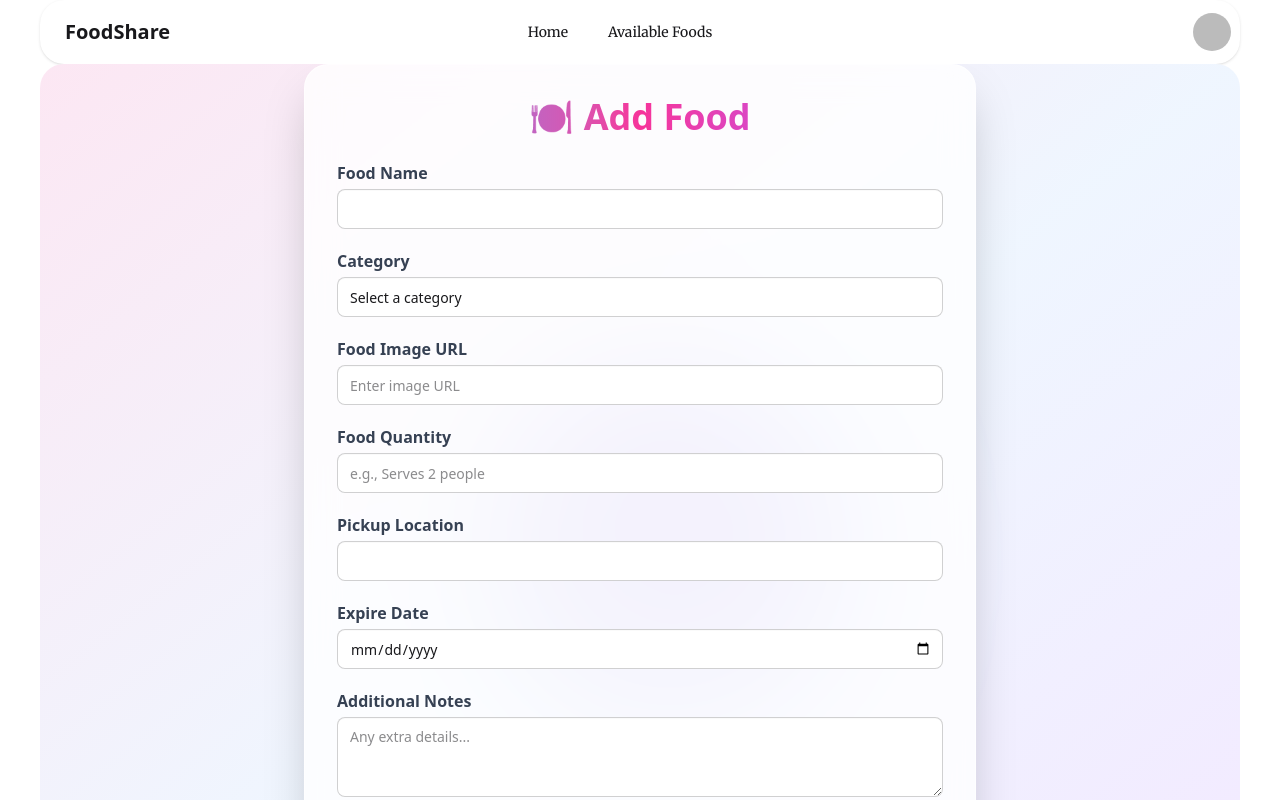
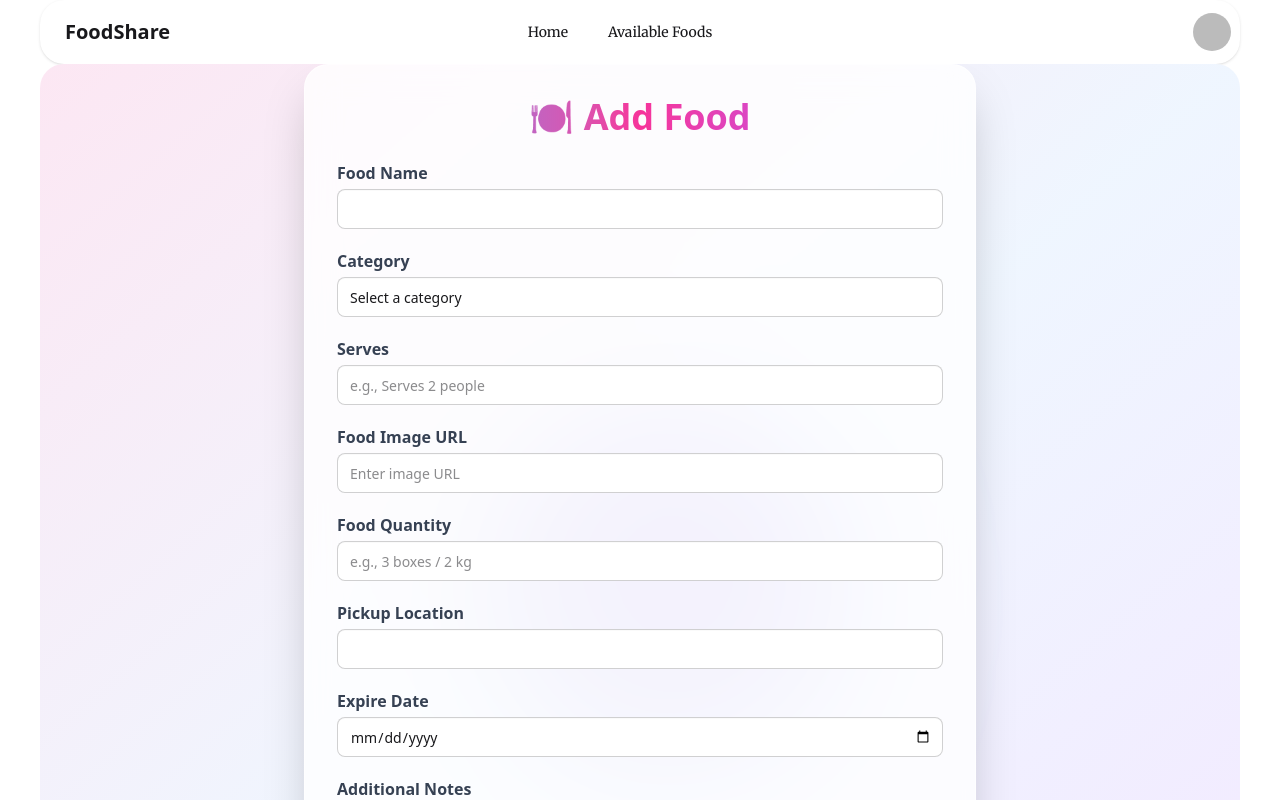
Before and after one commit to Atikur1997/B12-A10-Plate-Share-client, a React (Vite) app: page /add_food in a window 1280 px wide. Shown: the top 800 px of the page. Built offline with nearby package versions, Linux system fonts and the light colour scheme; no server answers; sample sign-in values are in the browser's storage.

Commit message:
manage food bug fiexed

```diff
--- a/src/Components/NavBar/Navbar.jsx
+++ b/src/Components/NavBar/Navbar.jsx
@@ -20,7 +20,7 @@ const Navbar = () => {
     const links = (
         <>
             <NavLink to='/' className='mr-10 cursor-pointer merriweather'>Home</NavLink>
-            <NavLink to='/available_foods' className='mr-10 cursor-pointer merriweather'>Available Foods</NavLink>
+            <NavLink to='//available_foods' className='mr-10 cursor-pointer merriweather'>Available Foods</NavLink>
         </>
     );
 
--- a/src/Components/Pages/AddFood/AddFood.jsx
+++ b/src/Components/Pages/AddFood/AddFood.jsx
@@ -13,7 +13,8 @@ const AddFood = () => {
         pickupLocation: '',
         expireDate: '',
         notes: '',
-        category: ''
+        category: '',
+        serves: '' // <-- Added serves field
     });
 
     const handleChange = e => {
@@ -48,7 +49,8 @@ const AddFood = () => {
                     pickupLocation: '',
                     expireDate: '',
                     notes: '',
-                    category: ''
+                    category: '',
+                    serves: '' // <-- reset serves
                 });
             } else {
                 toast.error('❌ Failed to add food');
@@ -78,7 +80,6 @@ const AddFood = () => {
                 animate={{ x: [0, 60, -60, 0], y: [0, -40, 40, 0] }}
                 transition={{ duration: 14, repeat: Infinity, ease: "easeInOut" }}
             />
-
 
             <motion.div
                 className="relative z-10 bg-white/80 backdrop-blur-lg shadow-2xl rounded-3xl p-8 w-full max-w-2xl border border-white/50"
@@ -123,6 +124,20 @@ const AddFood = () => {
                         </select>
                     </div>
 
+                    {/* Serves */}
+                    <div>
+                        <label className="block mb-1 text-gray-700 font-semibold">Serves</label>
+                        <input
+                            type="text"
+                            name="serves"
+                            value={foodData.serves}
+                            onChange={handleChange}
+                            placeholder="e.g., Serves 2 people"
+                            required
+                            className="input input-bordered w-full rounded-lg focus:ring-2 focus:ring-green-400 focus:outline-none"
+                        />
+                    </div>
+
                     {/* Image URL */}
                     <div>
                         <label className="block mb-1 text-gray-700 font-semibold">Food Image URL</label>
@@ -151,7 +166,7 @@ const AddFood = () => {
                         <input
                             type="text"
                             name="foodQuantity"
-                            placeholder="e.g., Serves 2 people"
+                            placeholder="e.g., 3 boxes / 2 kg"
                             value={foodData.foodQuantity}
                             onChange={handleChange}
                             required
@@ -221,7 +236,7 @@ const AddFood = () => {
                     </motion.button>
                 </form>
             </motion.div>
-            <ToastContainer></ToastContainer>
+            <ToastContainer />
         </div>
     );
 };
--- a/src/Components/Pages/ManageFood/ManageFood.jsx
+++ b/src/Components/Pages/ManageFood/ManageFood.jsx
@@ -10,6 +10,7 @@ const ManageFood = () => {
     const [loading, setLoading] = useState(true);
     const [editingFood, setEditingFood] = useState(null);
 
+    // Fetch foods added by the logged-in user
     const fetchUserFoods = async () => {
         try {
             const res = await fetch('http://localhost:5000/available_foods');
@@ -30,6 +31,7 @@ const ManageFood = () => {
         }
     }, [user]);
 
+    // Delete a food
     const handleDelete = async (id) => {
         if (!window.confirm('Are you sure you want to delete this food?')) return;
         try {
@@ -46,11 +48,13 @@ const ManageFood = () => {
         }
     };
 
+    // Handle input changes in modal
     const handleEditChange = (e) => {
         const { name, value } = e.target;
         setEditingFood(prev => ({ ...prev, [name]: value }));
     };
 
+    // Update food
     const handleUpdate = async (e) => {
         e.preventDefault();
         try {
@@ -88,6 +92,7 @@ const ManageFood = () => {
                                 <th className="border p-2">#</th>
                                 <th className="border p-2">Food Name</th>
                                 <th className="border p-2">Category</th>
+                                <th className="border p-2">Serves</th>
                                 <th className="border p-2">Quantity</th>
                                 <th className="border p-2">Expire Date</th>
                                 <th className="border p-2">Actions</th>
@@ -99,6 +104,7 @@ const ManageFood = () => {
                                     <td className="border p-2">{index + 1}</td>
                                     <td className="border p-2">{food.foodName}</td>
                                     <td className="border p-2">{food.category}</td>
+                                    <td className="border p-2">{food.serves}</td>
                                     <td className="border p-2">{food.foodQuantity}</td>
                                     <td className="border p-2">{food.expireDate}</td>
                                     <td className="border p-2 flex justify-center gap-2">
@@ -133,6 +139,7 @@ const ManageFood = () => {
                     >
                         <h3 className="text-xl font-bold mb-4 text-center">Update Food</h3>
                         <form onSubmit={handleUpdate} className="space-y-3">
+                            {/* Food Name */}
                             <input
                                 type="text"
                                 name="foodName"
@@ -159,6 +166,18 @@ const ManageFood = () => {
                                 <option value="Dairy">Dairy</option>
                             </select>
 
+                            {/* Serves */}
+                            <input
+                                type="text"
+                                name="serves"
+                                value={editingFood.serves || ''}
+                                onChange={handleEditChange}
+                                className="input input-bordered w-full"
+                                placeholder="Serves e.g., 2 people"
+                                required
+                            />
+
+                            {/* Quantity */}
                             <input
                                 type="text"
                                 name="foodQuantity"
@@ -168,6 +187,8 @@ const ManageFood = () => {
                                 placeholder="Quantity"
                                 required
                             />
+
+                            {/* Expire Date */}
                             <input
                                 type="date"
                                 name="expireDate"
@@ -176,6 +197,7 @@ const ManageFood = () => {
                                 className="input input-bordered w-full"
                                 required
                             />
+
                             <div className="flex justify-end gap-2 mt-3">
                                 <button
                                     type="button"
```
